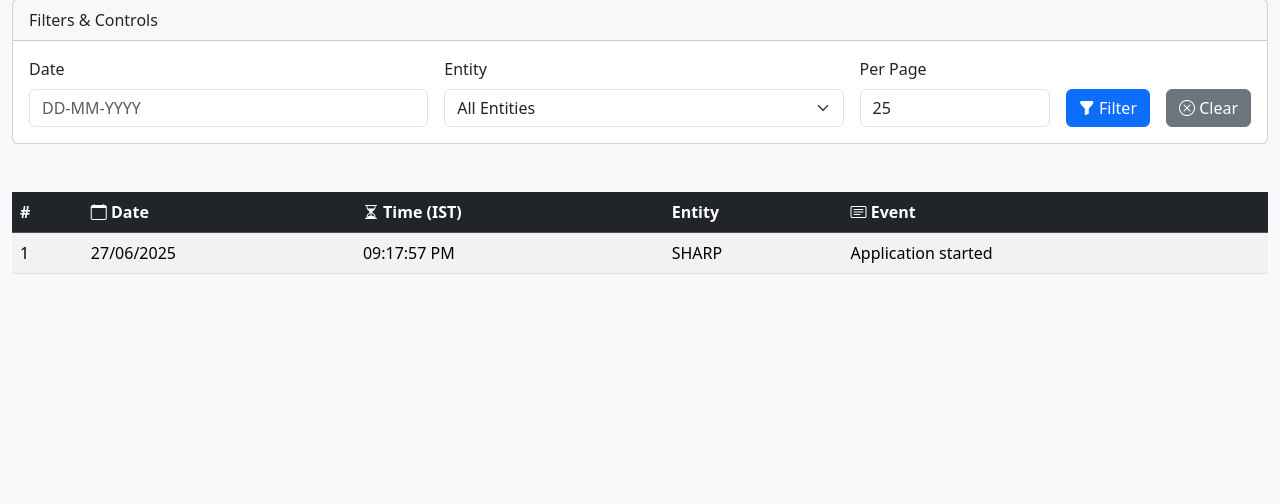
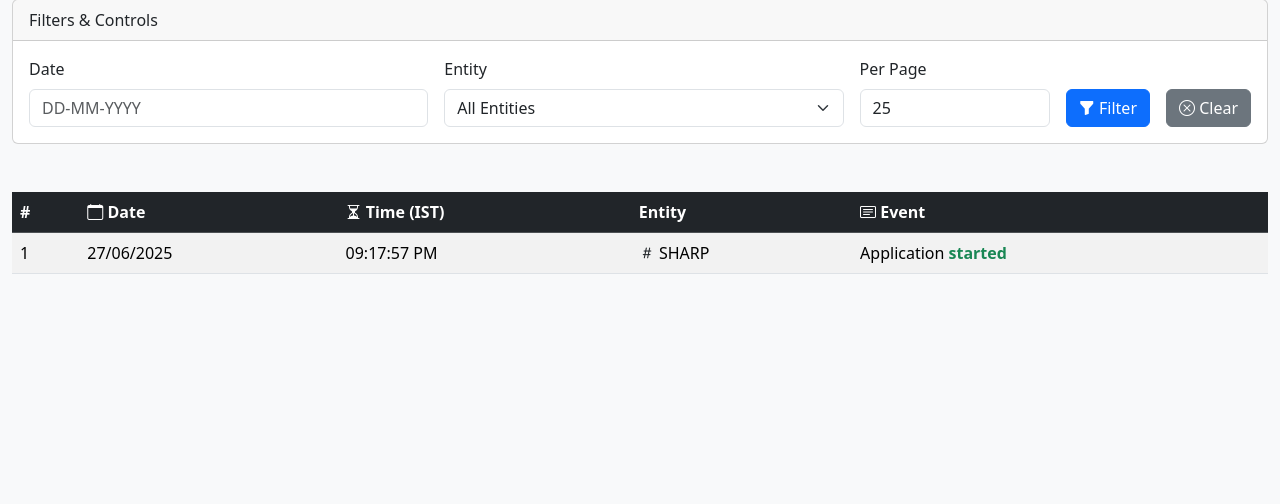
Before and after one commit to Uthayamurthy/SHARP, a Flask app: page /logs in a window 1280 px wide. Shown: the part 225-729 px from the top of the page. Run offline with Flask 3, Linux system fonts and the light colour scheme; the visitor is signed in with stand-in values (Sample User, id 1); data comes from the database, SQL or seed files in the repository; parts of the project's set-up code (start-up, migrations or seed data) failed here and were passed over.

Commit message:
Refine and prettify log display

```diff
--- a/app.py
+++ b/app.py
@@ -25,7 +25,7 @@ from flask_mqtt import Mqtt
 from time import sleep
 from __version__ import version
 from auth import auth_bp
-from routes import main_bp, format_time_12hr, dashless, to_ist
+from routes import main_bp, format_time_12hr, dashless, to_ist, colorize_log # <-- IMPORT NEW FILTER
 from extensions import db, bcrypt, login_manager
 from models import User, Log
 from automation_agent import AUTO_AGENT
@@ -56,7 +56,7 @@ for location, devices in devices_info_data.items():
 
 app.config['SECRET_KEY'] = flask_conf['SECRET_KEY']
 app.config['TEMPLATES_AUTO_RELOAD'] = flask_conf['TEMPLATES_AUTO_RELOAD']
-app.config['SQLALCHEMY_DATABASE_URI'] = 'sqlite:///../instance/sharp.db'
+app.config['SQLALCHEMY_DATABASE_URI'] = 'sqlite:///sharp.db'
 app.config['SQLALCHEMY_TRACK_MODIFICATIONS'] = False
 
 app.config['MQTT_BROKER_URL'] = mqtt_conf['MQTT_HOST']
@@ -87,6 +87,7 @@ app.register_blueprint(main_bp)
 app.jinja_env.filters['format_time'] = format_time_12hr
 app.jinja_env.filters['dashless'] = dashless
 app.jinja_env.filters['to_ist'] = to_ist
+app.jinja_env.filters['colorize_log'] = colorize_log
 
 
 @login_manager.user_loader
@@ -112,15 +113,11 @@ def mqtt_setup():
     global health_topic_map, ack_topic_map
     for location, devices in devices_info_data.items():
         for device_name, device_info in devices.items():
-            # Subscribe to health topic if it exists
             if 'health_topic' in device_info:
                 health_topic = device_info['health_topic']
                 mqtt.subscribe(topic=health_topic)
-
                 health_topic_map[health_topic] = {
-                    'location': location,
-                    'device_name': device_name,
-                    'info': device_info
+                    'location': location, 'device_name': device_name, 'info': device_info
                 }
                 print(f"SHARP: Subscribed to health topic for {device_name}: {health_topic}")
 
@@ -130,10 +127,8 @@ def mqtt_setup():
                     try:
                         mqtt.subscribe(topic=topic)
                         ack_topic_map[topic] = {
-                            'location': location,
-                            'device_name': device_name,
-                            'actionable_name': actionable_name,
-                            'actionable_info': info # Direct reference to the actionable's dict
+                            'location': location, 'device_name': device_name,
+                            'actionable_name': actionable_name, 'actionable_info': info
                         }
                     except Exception as e:
                         print(f'SHARP: Failed to subscribe to topic {topic}: {e}')
@@ -143,7 +138,6 @@ def handle_mqtt_message(client, userdata, message):
     topic = message.topic
     payload_str = message.payload.decode()
 
-    # --- Health Message Handling ---
     if topic in health_topic_map:
         device_context = health_topic_map[topic]
         device_info = device_context['info']
@@ -154,7 +148,6 @@ def handle_mqtt_message(client, userdata, message):
 
             if health_data.get('status') == 'online':
                 prev_status = device_info.get('online_status', 'waiting')
-
                 device_info['online_status'] = 'online'
                 device_info['last_seen'] = current_time
                 device_info['health_data'] = health_data
@@ -166,37 +159,25 @@ def handle_mqtt_message(client, userdata, message):
                         log_event(f"Device ({device_context['device_name']}@{device_context['location']})", "Came online")
 
                 socketio.emit('update_health', data={
-                    'location': device_context['location'],
-                    'device': device_context['device_name'],
-                    'status': 'online',
-                    'last_seen': current_time,
-                    'health_data': health_data
+                    'location': device_context['location'], 'device': device_context['device_name'],
+                    'status': 'online', 'last_seen': current_time, 'health_data': health_data
                 })
 
         except (json.JSONDecodeError, KeyError) as e:
             print(f"SHARP: Could not parse health message from {topic}: {e}")
         return
 
-    # --- Acknowledgment (State Change) Message Handling ---
     if topic in ack_topic_map:
         context = ack_topic_map[topic]
         state = payload_str
-
-        # Update the state in the original devices_info_data dictionary
         context['actionable_info']['state'] = state
-
-        # Prepare data for the frontend
         obj_id = f"{context['location']}-{context['device_name']}-{context['actionable_name']}"
-
         print(f'SHARP: Received message from {obj_id}, New state is "{state}"')
 
-        # Log the event
         with app.app_context():
             entity_name = f"Device ({context['device_name']}@{context['location']})"
             event_details = f"'{context['actionable_name']}' state changed to '{state}'"
             log_event(entity_name, event_details)
-
-        # Emit the update to the frontend
         socketio.emit('update_state', data={'obj_id': obj_id, 'state': state})
         return
 
@@ -243,7 +224,6 @@ def check_device_liveness():
                         continue
 
                     current_status = device_info.get('online_status')
-
                     if current_status == 'waiting':
                         initial_wait_time = device_info['health_interval_sec'] * 1.5
                         start_time = device_info.get('start_time', 0)
@@ -254,9 +234,7 @@ def check_device_liveness():
                                 device_info['online_status'] = 'offline'
                                 log_event(f"Device ({device_name}@{location})", "Went offline")
                                 socketio.emit('update_health', data={
-                                    'location': location,
-                                    'device': device_name,
-                                    'status': 'offline'
+                                    'location': location, 'device': device_name, 'status': 'offline'
                                 })
 
                     elif current_status == 'online':
@@ -269,14 +247,10 @@ def check_device_liveness():
                                 device_info['online_status'] = 'offline'
                                 log_event(f"Device ({device_name}@{location})", "Went offline")
                                 socketio.emit('update_health', data={
-                                    'location': location,
-                                    'device': device_name,
-                                    'status': 'offline'
+                                    'location': location, 'device': device_name, 'status': 'offline'
                                 })
-
             time.sleep(10)
 
-# Start the liveness checker in a daemon thread so it exits with the app
 liveness_thread = threading.Thread(target=check_device_liveness)
 liveness_thread.daemon = True
 
--- a/automation_agent.py
+++ b/automation_agent.py
@@ -39,7 +39,7 @@ class Log(Base):
 
 try:
     # Use the same relative path as the main app
-    engine = create_engine('sqlite:///../instance/sharp.db')
+    engine = create_engine('sqlite:///instance/sharp.db')
     SessionLocal = sessionmaker(autocommit=False, autoflush=False, bind=engine)
     print("SHARP AUTO AGENT: Database connection for logging established.")
 except Exception as e:
--- a/pyproject.toml
+++ b/pyproject.toml
@@ -14,6 +14,7 @@ dependencies = [
     "flask-sqlalchemy>=3.1.1",
     "flask-wtf>=1.2.2",
     "gunicorn>=23.0.0",
+    "markupsafe>=3.0.2",
     "pillow>=11.2.1",
     "requests>=2.32.4",
 ]
--- a/requirements.txt
+++ b/requirements.txt
@@ -9,3 +9,4 @@ email_validator
 Pillow
 flask-bcrypt
 requests
+markupsafe
--- a/routes.py
+++ b/routes.py
@@ -12,6 +12,7 @@ from PIL import Image
 import re
 from datetime import datetime
 from zoneinfo import ZoneInfo
+from markupsafe import Markup
 
 main_bp = Blueprint('main', __name__)
 
@@ -23,6 +24,33 @@ def to_ist(utc_dt):
     if utc_dt.tzinfo is None:
         utc_dt = utc_dt.replace(tzinfo=ZoneInfo("UTC"))
     return utc_dt.astimezone(IST)
+
+def colorize_log(event_text):
+    """A Jinja filter to colorize keywords in a log event string."""
+
+    # Color the actionable name first if it exists
+    if "state changed to" in event_text:
+        match = re.match(r"('[\w\s-]+')", event_text)
+        if match:
+            actionable_part = match.group(1)
+            colored_actionable = f'<span class="text-primary fw-bold">{actionable_part}</span>'
+            event_text = event_text.replace(actionable_part, colored_actionable, 1)
+
+    # Color general keywords
+    replacements = {
+        'on': '<span class="text-success fw-bold">on</span>',
+        'off': '<span class="text-danger fw-bold">off</span>',
+        'online': '<span class="text-success fw-bold">online</span>',
+        'offline': '<span class="text-danger fw-bold">offline</span>',
+        'started': '<span class="text-success fw-bold">started</span>',
+        'ON': '<span class="text-success fw-bold">ON</span>',
+        'OFF': '<span class="text-danger fw-bold">OFF</span>',
+    }
+    # Use word boundaries to avoid replacing parts of words
+    for word, replacement in replacements.items():
+        event_text = re.sub(r'\b' + re.escape(word) + r'\b', replacement, event_text)
+
+    return Markup(event_text)
 
 def format_time_12hr(time_str):
     try:
@@ -230,7 +258,6 @@ def logs():
 
     if filter_date_str:
         try:
-            # CHANGE: Parse DD-MM-YYYY format
             filter_date_obj = datetime.strptime(filter_date_str, '%d-%m-%Y').date()
             start_dt_local = datetime.combine(filter_date_obj, datetime.min.time()).replace(tzinfo=IST)
             end_dt_local = datetime.combine(filter_date_obj, datetime.max.time()).replace(tzinfo=IST)
@@ -265,7 +292,6 @@ def clear_logs():
         return redirect(url_for('main.logs'))
 
     try:
-        # CHANGE: Parse DD-MM-YYYY format for date
         local_dt_naive = datetime.strptime(f"{clear_date_str} {clear_time_str}", '%d-%m-%Y %H:%M')
         local_dt_aware = local_dt_naive.replace(tzinfo=IST)
 
--- a/templates/logs.html
+++ b/templates/logs.html
@@ -95,8 +95,17 @@ Contact Author : uthayamurthy2006@gmail.com
                         <td>{{ pagination.first + loop.index0 }}</td>
                         <td>{{ (item.timestamp | to_ist).strftime('%d/%m/%Y') }}</td>
                         <td>{{ (item.timestamp | to_ist).strftime('%I:%M:%S %p') }}</td>
-                        <td>{{ item.entity }}</td>
-                        <td>{{ item.event }}</td>
+                        <td>
+                            {% if item.entity.startswith('SHARP-') %}
+                                <i class="bi bi-stars text-dark"></i>
+                            {% elif item.entity == 'SHARP' %}
+                                <i class="bi bi-hash text-dark"></i>
+                            {% elif item.entity.startswith('Device') %}
+                                <i class="bi bi-gear-fill text-dark"></i>
+                            {% endif %}
+                            {{ item.entity }}
+                        </td>
+                        <td>{{ item.event | colorize_log }}</td>
                     </tr>
                 {% else %}
                     <tr>
```
Also changed, not shown: 1 other file.
